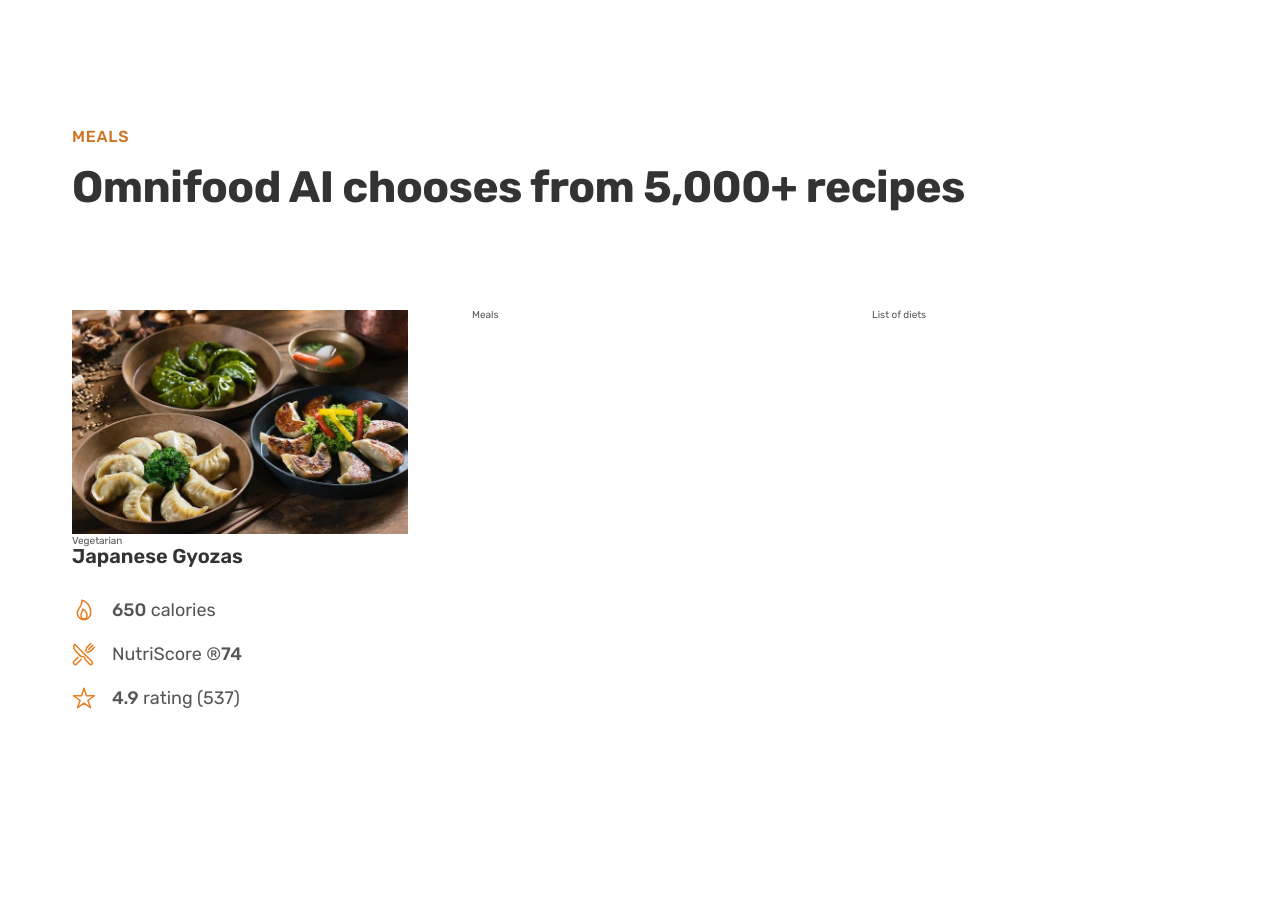
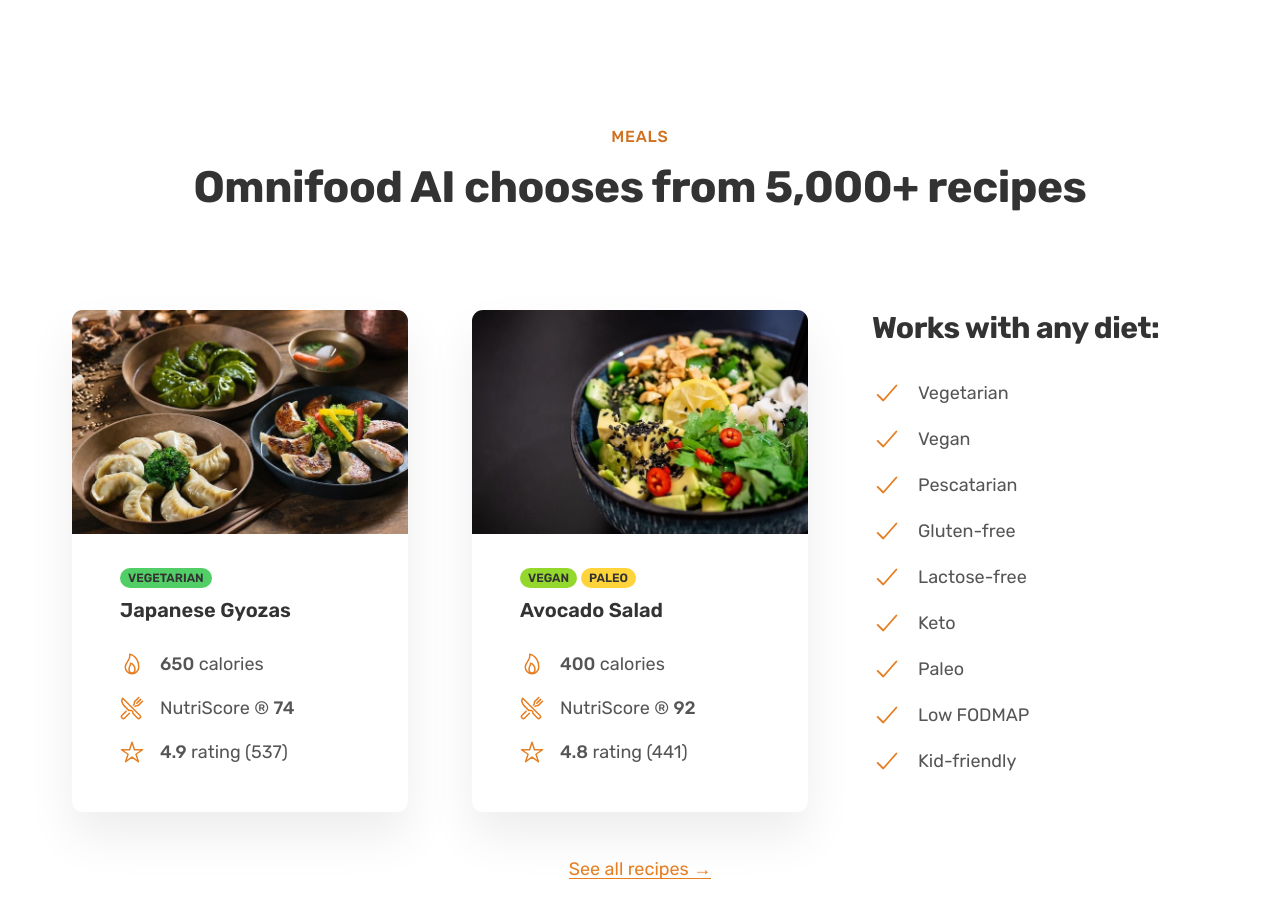
Before and after one commit to Dharmik3/Omnifood-project, a plain HTML site: page index.html in a window 1280 px wide. Shown: the part 2580-3497 px from the top of the page. Before the commit the page ends 3386 px from the top, so only its background shows below. Drawn offline with nearby package versions, Linux system fonts and the light colour scheme.

Commit message:
meal section added

```diff
--- a/css/style.css
+++ b/css/style.css
@@ -59,7 +59,8 @@
   font-size: 2rem;
   padding: 1.6rem 3.2rem;
   border-radius: 9px;
-  transition: background-color 0.3s;
+  /* transition: background-color 0.3s; */
+  transition: all 0.3s;
   font-weight: 600;
 }
 .btn--full:link,
@@ -322,6 +323,45 @@
 .section-meals {
   padding: 9.6rem 0;
 }
+.margin-bottom-md {
+  margin-bottom: 4.8rem !important;
+}
+.meal {
+  box-shadow: 0 2.4rem 4.8rem rgb(0, 0, 0, 0.075);
+  border-radius: 11px;
+  overflow: hidden;
+  transition: all 0.4s;
+}
+.meal:hover {
+  box-shadow: 0 3.2rem 6.4rem rgb(0, 0, 0, 0.06);
+  transform: translateY(-1.2rem);
+}
+.meal-content {
+  padding: 3.2rem 4.8rem 4.8rem 4.8rem;
+}
+.meal-tags {
+  margin-bottom: 1.2rem;
+  display: flex;
+  gap: 0.4rem;
+}
+.tag {
+  display: inline-block;
+  padding: 0.4rem 0.8rem;
+  font-size: 1.2rem;
+  text-transform: uppercase;
+  color: #333;
+  border-radius: 10rem;
+  font-weight: 600;
+}
+.tag--vegetarian {
+  background-color: #51cf66;
+}
+.tag--vegan {
+  background-color: #94d82d;
+}
+.tag--paleo {
+  background-color: #ffd43b;
+}
 .meal-title {
   font-size: 2rem;
   color: #333;
@@ -340,6 +380,7 @@
   align-items: center;
   gap: 1.6rem;
 }
+
 .meal-icon {
   height: 2.4rem;
   width: 2.4rem;
@@ -351,3 +392,45 @@
 .meal-img {
   width: 100%;
 }
+
+.list {
+  list-style: none;
+  display: flex;
+  flex-direction: column;
+  gap: 1.6rem;
+}
+.list-item {
+  font-size: 1.8rem;
+  display: flex;
+  align-items: center;
+  gap: 1.6rem;
+}
+
+.list-icon {
+  width: 3rem;
+  height: 3rem;
+  color: #e67e22;
+}
+
+.all-recipes {
+  text-align: center;
+  font-size: 1.8rem;
+}
+.center-text {
+  text-align: center;
+}
+.link:link,
+.link:visited {
+  display: inline-block;
+  color: #e67e22;
+  text-decoration: none;
+  border-bottom: 1px solid currentColor;
+  margin-bottom: 2px;
+  transition: all 0.3s;
+}
+
+.link:hover,
+.link:active {
+  color: #cf711f;
+  border-bottom: 1px solid transparent;
+}
--- a/index.html
+++ b/index.html
@@ -150,21 +150,25 @@
         </div>
       </section>
       <section class="section-meals">
-        <div class="container">
+        <div class="container center-text">
           <span class="subheading">Meals</span>
           <h2 class="heading-secondary">
             Omnifood AI chooses from 5,000+ recipes
           </h2>
         </div>
 
-        <div class="container grid grid--3-cols">
+        <div class="container grid grid--3-cols margin-bottom-md">
           <div class="meal">
             <img
               class="meal-img"
               src="img/meals/meal-1.jpg"
               alt="Japanese Gyozas"
             />
-            <span class="tag">Vegetarian</span>
+            <div class="meal-content">
+              <div class="meal-tags">
+                <span class="tag tag--vegetarian">Vegetarian</span>
+              </div>
+
               <p class="meal-title">Japanese Gyozas</p>
               <ul class="meal-attributes">
                 <li class="meal-attribute">
@@ -176,7 +180,7 @@
                     class="meal-icon"
                     name="restaurant-outline"
                   ></ion-icon>
-                <span>NutriScore &reg;<strong>74</strong> </span>
+                  <span>NutriScore &reg; <strong>74</strong> </span>
                 </li>
                 <li class="meal-attribute" class="meal-icon">
                   <ion-icon class="meal-icon" name="star-outline"></ion-icon>
@@ -184,9 +188,84 @@
                 </li>
               </ul>
             </div>
+          </div>
 
-          <div class="meal">Meals</div>
-          <div class="list">List of diets</div>
+          <div class="meal">
+            <img
+              class="meal-img"
+              src="img/meals/meal-2.jpg"
+              alt="Avocado Salad"
+            />
+            <div class="meal-content">
+              <div class="meal-tags">
+                <span class="tag tag--vegan">Vegan</span>
+                <span class="tag tag--paleo">Paleo</span>
+              </div>
+
+              <p class="meal-title">Avocado Salad</p>
+              <ul class="meal-attributes">
+                <li class="meal-attribute">
+                  <ion-icon class="meal-icon" name="flame-outline"></ion-icon>
+                  <span> <strong>400</strong> calories</span>
+                </li>
+                <li class="meal-attribute" class="meal-icon">
+                  <ion-icon
+                    class="meal-icon"
+                    name="restaurant-outline"
+                  ></ion-icon>
+                  <span>NutriScore &reg; <strong>92</strong> </span>
+                </li>
+                <li class="meal-attribute" class="meal-icon">
+                  <ion-icon class="meal-icon" name="star-outline"></ion-icon>
+                  <span> <strong>4.8</strong> rating (441)</span>
+                </li>
+              </ul>
+            </div>
+          </div>
+          <div class="diets">
+            <h3 class="heading-tertiary">Works with any diet:</h3>
+            <ul class="list">
+              <li class="list-item">
+                <ion-icon class="list-icon" name="checkmark-outline"></ion-icon
+                ><span> Vegetarian </span>
+              </li>
+              <li class="list-item">
+                <ion-icon class="list-icon" name="checkmark-outline"></ion-icon
+                ><span> Vegan </span>
+              </li>
+              <li class="list-item">
+                <ion-icon class="list-icon" name="checkmark-outline"></ion-icon
+                ><span> Pescatarian </span>
+              </li>
+              <li class="list-item">
+                <ion-icon class="list-icon" name="checkmark-outline"></ion-icon
+                ><span> Gluten-free </span>
+              </li>
+              <li class="list-item">
+                <ion-icon class="list-icon" name="checkmark-outline"></ion-icon
+                ><span> Lactose-free </span>
+              </li>
+              <li class="list-item">
+                <ion-icon class="list-icon" name="checkmark-outline"></ion-icon
+                ><span> Keto </span>
+              </li>
+              <li class="list-item">
+                <ion-icon class="list-icon" name="checkmark-outline"></ion-icon
+                ><span> Paleo </span>
+              </li>
+              <li class="list-item">
+                <ion-icon class="list-icon" name="checkmark-outline"></ion-icon
+                ><span> Low FODMAP </span>
+              </li>
+              <li class="list-item">
+                <ion-icon class="list-icon" name="checkmark-outline"></ion-icon
+                ><span> Kid-friendly </span>
+              </li>
+            </ul>
+          </div>
+        </div>
+        <div class="contaner all-recipes">
+          <a href="#" class="link">See all recipes &rarr;</a>
         </div>
       </section>
     </main>
```
Lines whose indentation alone changed are shown as unchanged.
